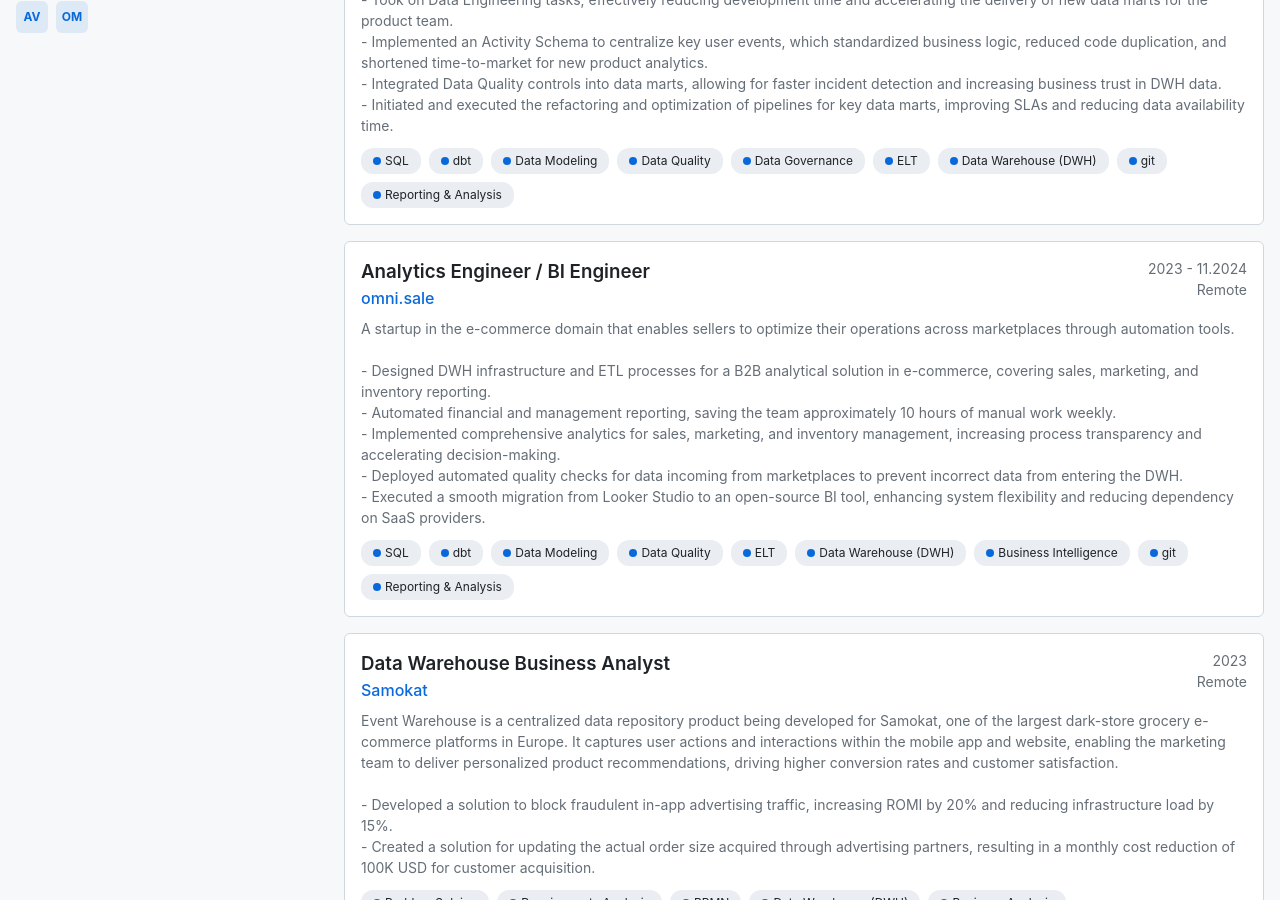
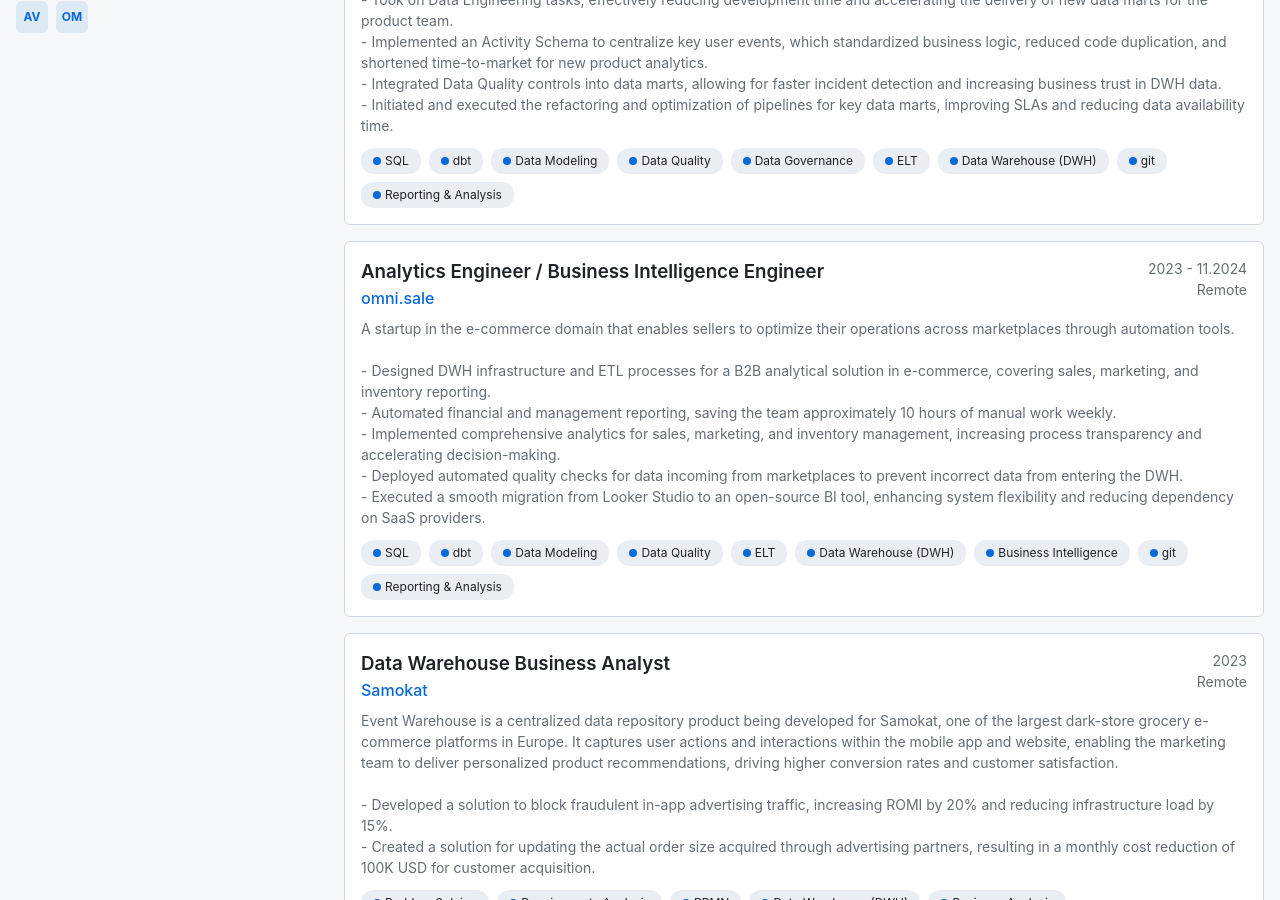
Before and after one commit to pvl-k/pvl-k.github.io, a Jekyll site: the page built from cv.html, in a window 1280 px wide and 900 px high, scrolled down 1052 px. Built offline with Jekyll 4.4.1, drawn with Linux system fonts in a browser that asks for light colours.

Commit message:
expand "BI Engineer" to "Business Intelligence Engineer" in CV job title

```diff
--- a/_data/cv.yml
+++ b/_data/cv.yml
@@ -39,7 +39,7 @@
       - git
       - Reporting & Analysis
 
-  - title: Analytics Engineer / BI Engineer
+  - title: Analytics Engineer / Business Intelligence Engineer
     company: omni.sale
     period: 2023 - 11.2024
     location: Remote
```
